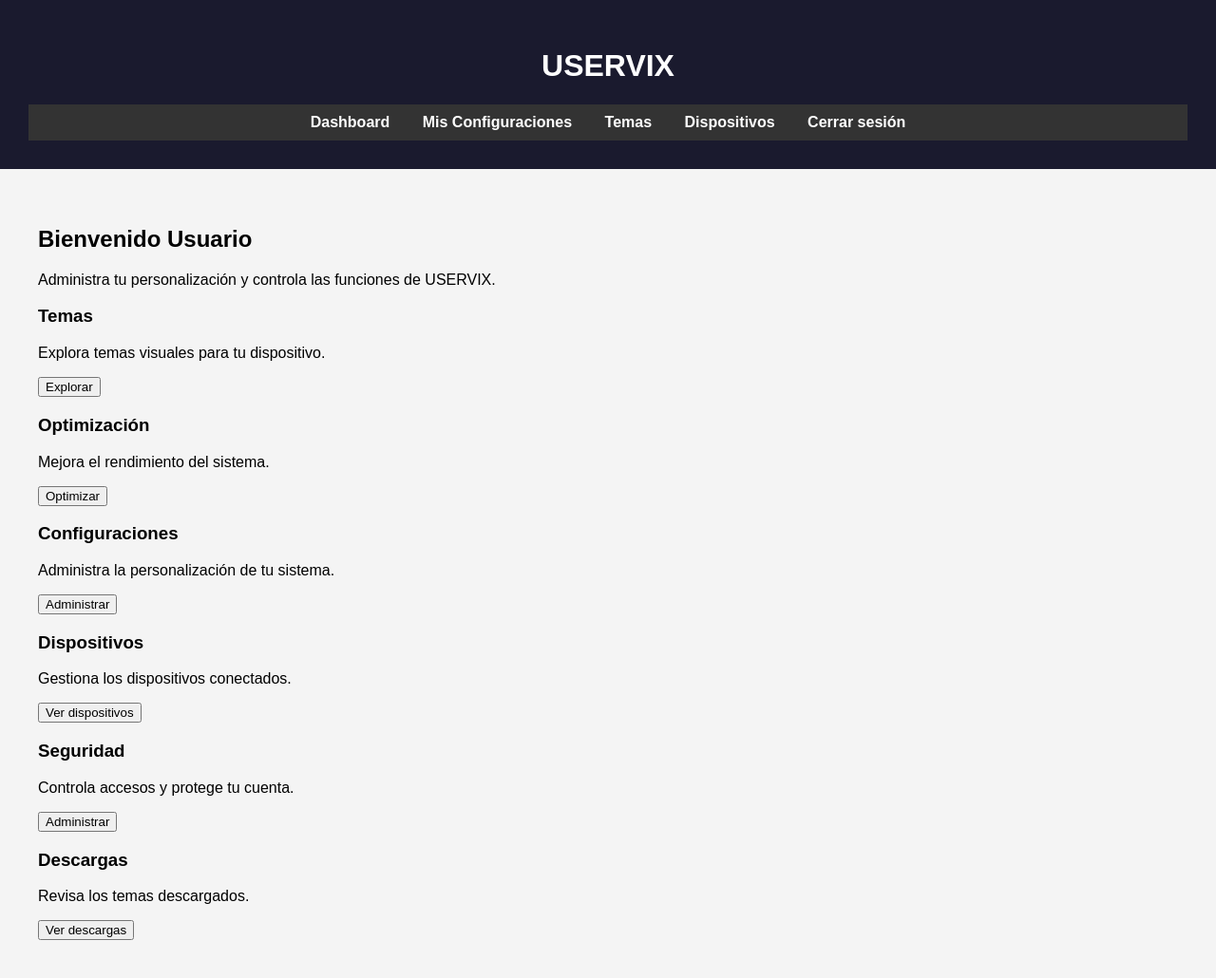
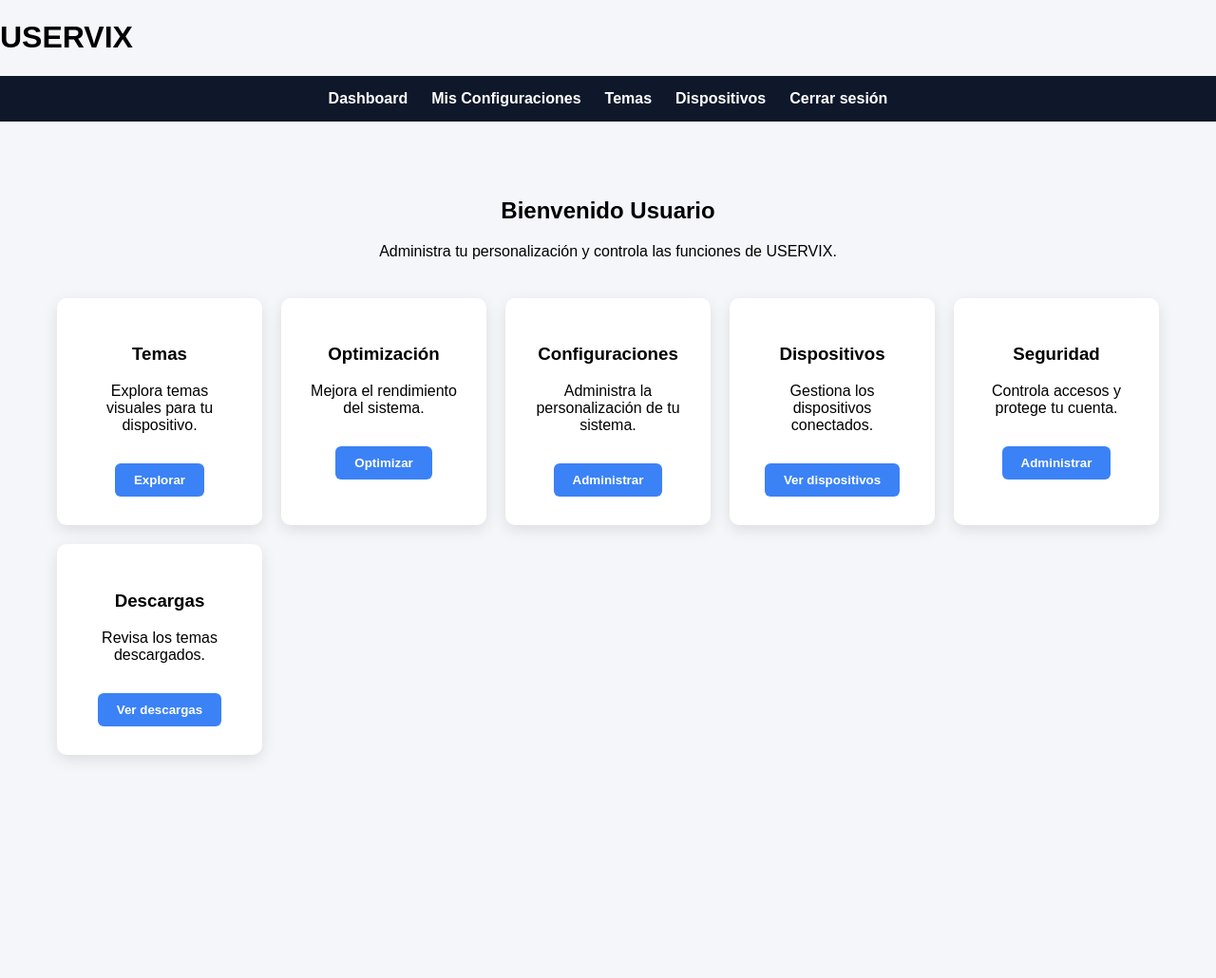
Before and after one commit to pietro0202/uservix_web, a PHP site: page /dashboard.html in a window 1280 px wide. Shown: the whole page at 95% size. After the commit the page ends 800 px from the top, so only its background shows below. Run offline with PHP 8.4, Linux system fonts and the light colour scheme.

Commit message:
Add files via upload

```diff
--- a/style.css
+++ b/style.css
@@ -1,45 +1,223 @@
 body{
+font-family: Arial, Helvetica, sans-serif;
+margin:0;
+background:#f4f6f9;
+}
 
-font-family: Arial;
-margin:0;
-background:#f4f4f4;
+/* BARRA DEL LOGO */
+
+.logo-bar{
+background:white;
+text-align:center;
+padding:-30px 0;
+border-bottom:1px solid #ddd;
+}
+
+.logo-bar img{
+width:340px;
+}
+
+/* MENU */
+
+.menu{
+background:#0f172a;
+display:flex;
+justify-content:center;
+align-items:center;
+gap:25px;
+padding:15px;
+flex-wrap:wrap;
+}
+
+.menu a{
+color:white;
+text-decoration:none;
+font-weight:bold;
+}
+
+.menu a:hover{
+color:#3b82f6;
+}
+
+.menu button{
+padding:8px 15px;
+border:none;
+border-radius:5px;
+cursor:pointer;
+background:#3b82f6;
+color:white;
+}
+
+/* HERO */
+
+.hero{
+text-align:center;
+padding:100px 20px;
+background:linear-gradient(135deg,#3b82f6,#6366f1);
+color:white;
+}
+
+.hero h2{
+font-size:40px;
+}
+
+.btn{
+display:inline-block;
+margin-top:20px;
+padding:12px 25px;
+background:white;
+color:#3b82f6;
+text-decoration:none;
+border-radius:5px;
+font-weight:bold;
+}
+
+/* SECTIONS */
+
+section{
+padding:60px;
+}
+
+/* DASHBOARD */
+
+.dashboard{
+padding:60px;
+text-align:center;
+}
+
+.cards{
+display:grid;
+grid-template-columns:repeat(auto-fit,minmax(200px,1fr));
+gap:20px;
+margin-top:40px;
+}
+
+.card{
+background:white;
+padding:30px;
+border-radius:10px;
+box-shadow:0 5px 15px rgba(0,0,0,0.1);
+transition:0.3s;
+}
+
+.card:hover{
+transform:translateY(-5px);
+}
+
+/* LOGIN Y REGISTRO */
+
+.auth-body{
+height:100vh;
+display:flex;
+justify-content:center;
+align-items:center;
+background:linear-gradient(135deg,#4f46e5,#3b82f6);
+}
+
+.auth-container{
+background:white;
+padding:40px;
+width:380px;
+border-radius:12px;
+box-shadow:0 15px 40px rgba(0,0,0,0.2);
+text-align:center;
+}
+
+.input-group{
+margin:15px 0;
+}
+
+.input-group input{
+width:100%;
+padding:12px;
+border-radius:8px;
+border:1px solid #ddd;
+font-size:14px;
+}
+
+.input-group input:focus{
+outline:none;
+border:1px solid #3b82f6;
+}
+
+.auth-btn{
+width:100%;
+padding:12px;
+border:none;
+border-radius:8px;
+background:#3b82f6;
+color:white;
+font-size:16px;
+cursor:pointer;
+margin-top:10px;
+}
+
+.auth-btn:hover{
+background:#2563eb;
+}
+
+.link{
+margin-top:15px;
+font-size:14px;
+}
+
+.link a{
+color:#3b82f6;
+text-decoration:none;
+font-weight:bold;
+}
+
+/* DARK MODE */
+
+.dark-mode{
+background:#121212;
+color:white;
+}
+
+.dark-mode .logo-bar{
+background:#121212;
+border-bottom:1px solid #333;
+}
+
+.dark-mode .menu{
+background:#1e1e1e;
+}
+
+.dark-mode .card{
+background:#1e1e1e;
+color:white;
+}
+
+.dark-mode .auth-container{
+background:#1e1e1e;
+color:white;
+}
+
+.dark-mode input{
+background:#2a2a2a;
+color:white;
+border:1px solid #444;
+}
+/* BOTONES DASHBOARD */
+
+.dash-btn{
+
+margin-top:15px;
+padding:10px 20px;
+
+border:none;
+border-radius:6px;
+
+background:#3b82f6;
+color:white;
+
+font-weight:bold;
+cursor:pointer;
 
 }
 
-header{
+.dash-btn:hover{
 
-background:#1a1a2e;
-color:white;
-text-align:center;
-padding:30px;
+background:#2563eb;
 
 }
-
-nav{
-
-background:#333;
-text-align:center;
-padding:10px;
-
-}
-
-nav a{
-
-color:white;
-margin:15px;
-text-decoration:none;
-font-weight:bold;
-
-}
-
-section{
-
-padding:40px;
-
-}
-
-ul{
-
-list-style:square;
-
-}
```
Also changed, not shown: script.js (+57 -2 lines), logouservixblanco.png (added), logouservixnegro.png (added).
